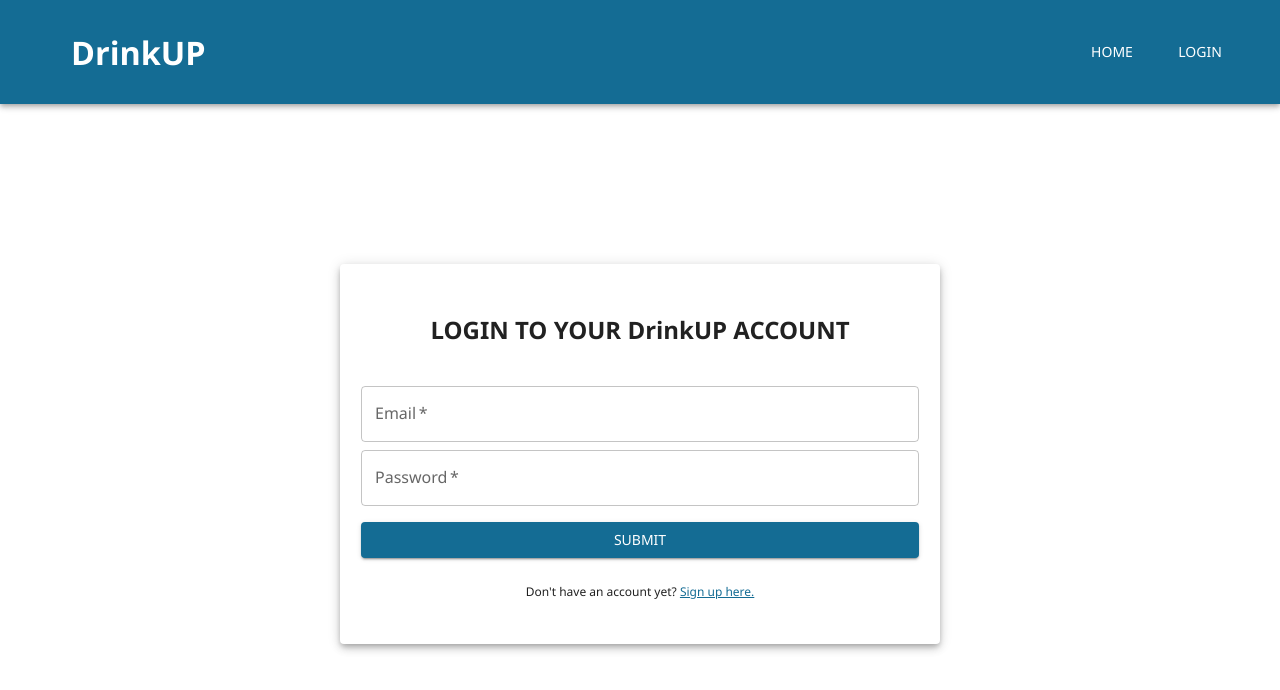
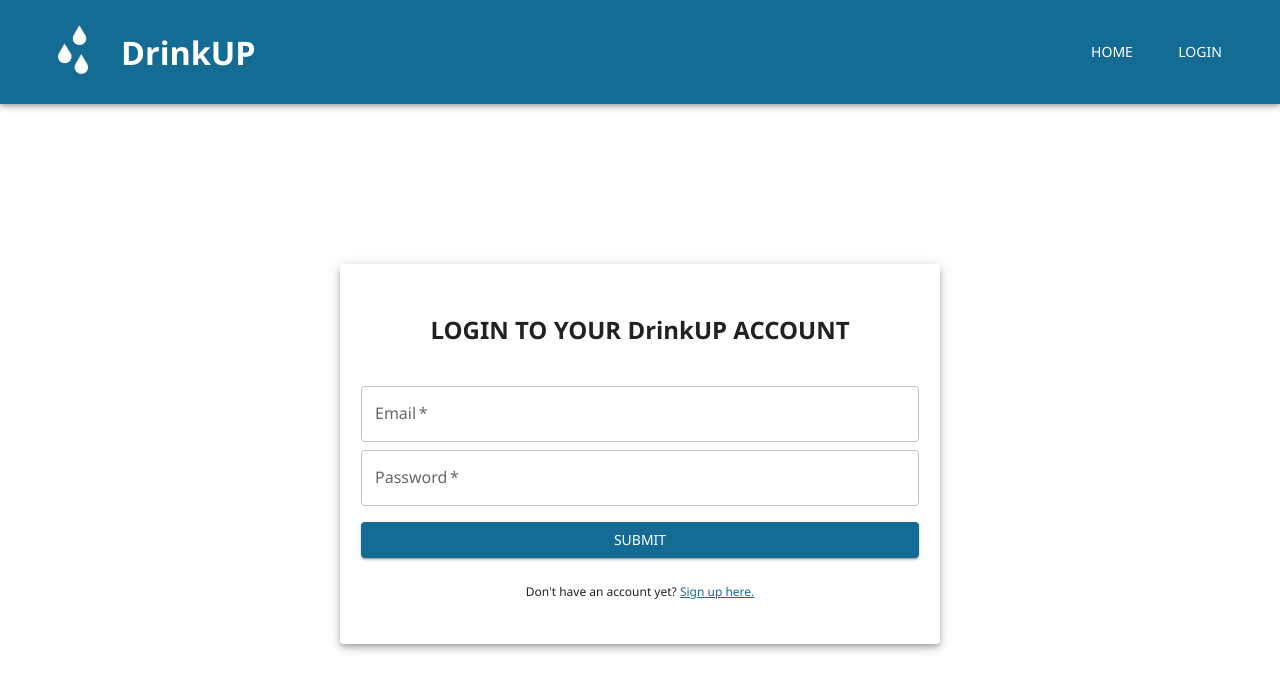
Before and after one commit to gnzgac/DrinkUP, a React (Create React App) app: page /Login in a window 1280 px wide. Shown: the top 690 px of the page. Built offline with nearby package versions, Linux system fonts and the light colour scheme.

Commit message:
chore: added logo in navbar

```diff
--- a/src/pages/components/navbarDefault.js
+++ b/src/pages/components/navbarDefault.js
@@ -19,6 +19,8 @@ import ChevronRightIcon from '@mui/icons-material/ChevronRight';
 import List from '@mui/material/List';
 import ListItem from '@mui/material/ListItem';
 
+import DrinkUP_logo from '../images/logo_white_transparent.png';
+
 const NavbarDefault = (props) => {
   const [open, setOpen] = useState(false);
   const loggedInUser = localStorage.getItem("isAuth");
@@ -28,7 +30,7 @@ const NavbarDefault = (props) => {
       <Container sx={{ p:2 }} maxWidth="xl" className="font-link">
         <Toolbar>
             <IconButton size='small' edge='start' variant="contained" aria-label='logo'>
-                {/* <a href="/"><img src={droplet_logo} alt="logo" height="60" width="60"/></a> */}
+                <a href="/"><img src={DrinkUP_logo} alt="logo" height="50" width="50"/></a>
             </IconButton>
 
             <Typography
```
Also changed, not shown: src/pages/images/logo_white_transparent.png (added).
